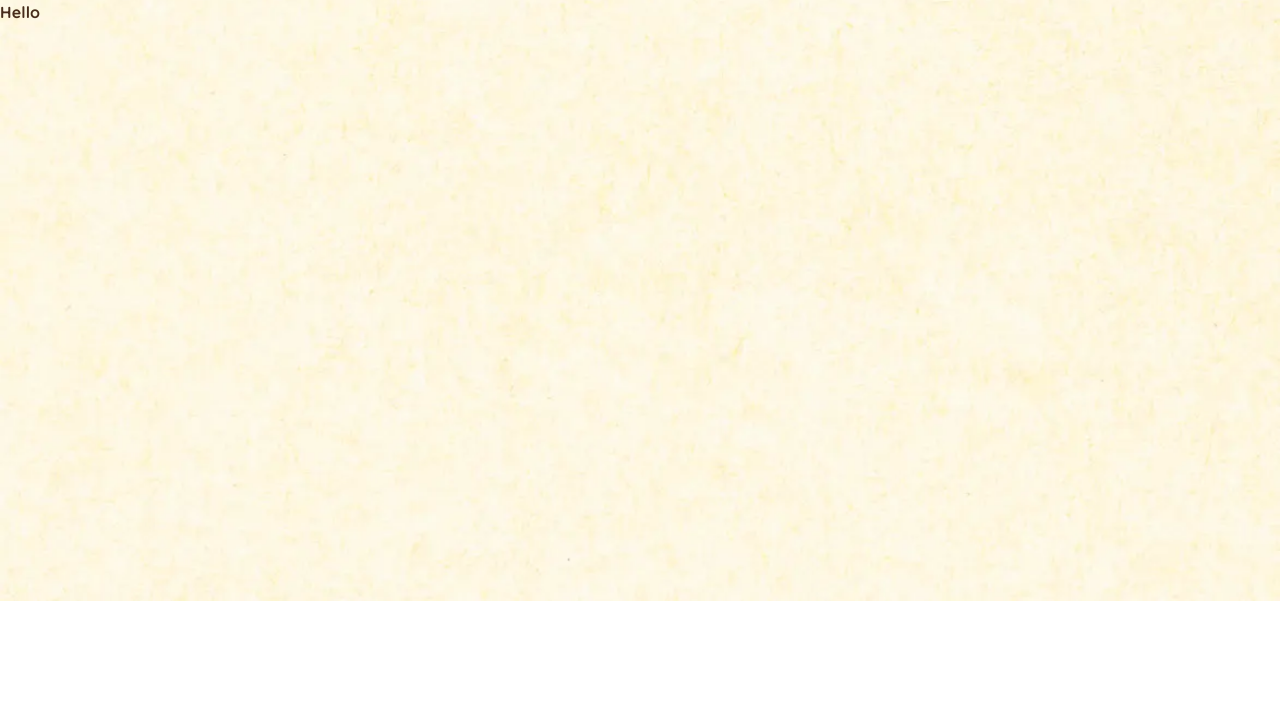
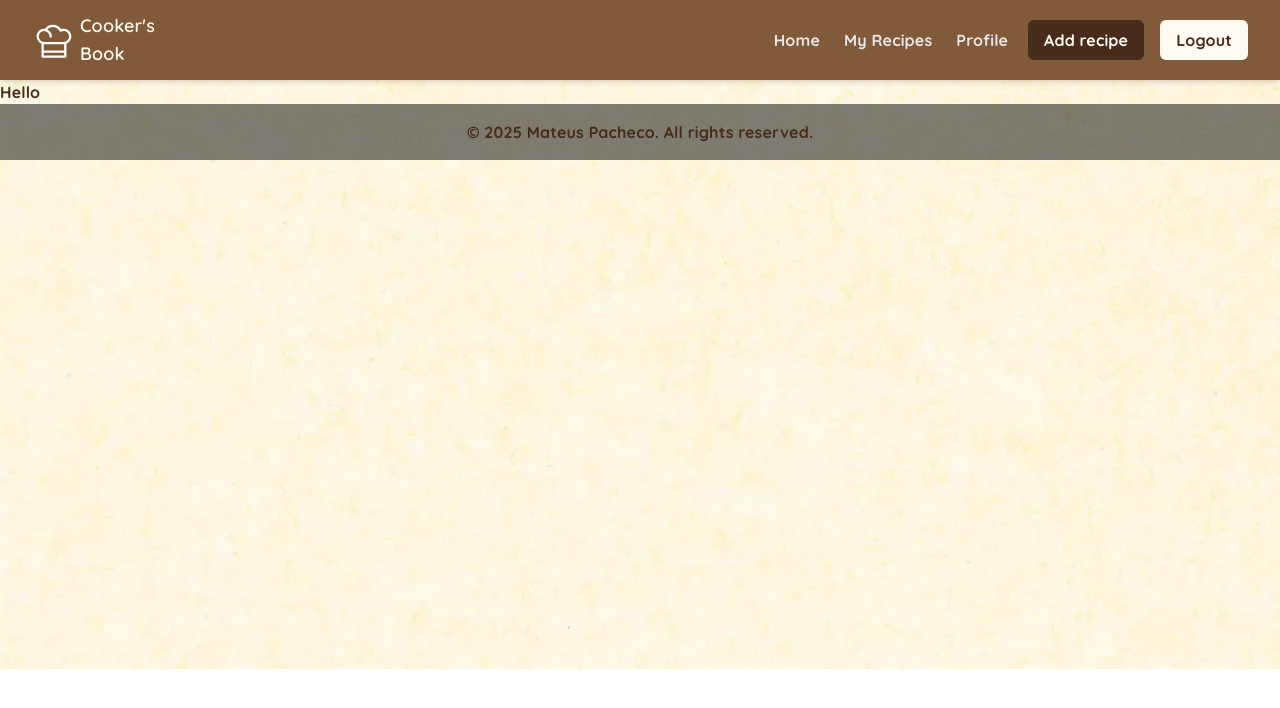
Before and after one commit to echoPacheco/next-cookers-book, a Next.js app: page / in a window 1280 px wide. Shown: the top 708 px of the page. Built offline with nearby package versions, Linux system fonts and the light colour scheme.

Commit message:
Add Navbar and Footer

```diff
--- a/src/app/layout.tsx
+++ b/src/app/layout.tsx
@@ -1,5 +1,7 @@
 import type { Metadata } from "next";
 import "./globals.css";
+import Footer from "@/components/layouts/Footer";
+import Navbar from "@/components/layouts/Navbar";
 
 export const metadata: Metadata = {
   title: "Cooker's Book",
@@ -12,7 +14,11 @@ export default function RootLayout({
 }>) {
   return (
     <html lang="en">
-      <body className={`antialiased`}>{children}</body>
+      <body className={`antialiased`}>
+        <Navbar />
+        {children}
+        <Footer />
+      </body>
     </html>
   );
 }
--- /dev/null
+++ b/src/components/layouts/Footer.tsx
@@ -0,0 +1,11 @@
+const Footer = () => {
+  return (
+    <footer className="text-center py-4 bg-black bg-opacity-50 ">
+      <p>
+        &copy; {new Date().getFullYear()} Mateus Pacheco. All rights reserved.
+      </p>
+    </footer>
+  );
+};
+
+export default Footer;
--- /dev/null
+++ b/src/components/layouts/Navbar.tsx
@@ -0,0 +1,59 @@
+import Link from "next/link";
+import { redirect } from "next/navigation";
+
+const Navbar = () => {
+  // const handleLogout = async () => {
+  //   try {
+  //     await fetch("http://localhost:3000/auth/logout", {
+  //       method: "GET",
+  //       credentials: "include",
+  //     });
+
+  //     redirect("/auth/login");
+  //   } catch (error) {
+  //     console.error("Error logging out:", error);
+  //   }
+  // };
+
+  return (
+    <div className="relative w-full h-20 shadow-md">
+      <div className="absolute inset-0 bg-brown flex items-center justify-between px-8">
+        <Link
+          href="/"
+          className="text-white text-lg font-semibold flex items-center hover:text-white"
+        >
+          <img className="max-h-12" src="/assets/icons/cooker.svg" alt="Logo" />{" "}
+          Cooker's Book
+        </Link>
+
+        <nav className="flex-1 flex justify-end space-x-6 mx-5">
+          <Link href="/" className="text-gray-200 hover:text-white">
+            Home
+          </Link>
+          <Link href="/user_recipes" className="text-gray-200 hover:text-white">
+            My Recipes
+          </Link>
+          <Link href="/profile" className="text-gray-200 hover:text-white">
+            Profile
+          </Link>
+        </nav>
+
+        <div className="flex space-x-4">
+          <Link href="/recipe/new">
+            <button className="bg-dark_brown text-white hover:opacity-85 py-2 px-4 rounded-md">
+              Add recipe
+            </button>
+          </Link>
+          <button
+            className="bg-white text-dark_brown hover:opacity-75 py-2 px-4 rounded-md"
+            // onClick={handleLogout}
+          >
+            Logout
+          </button>
+        </div>
+      </div>
+    </div>
+  );
+};
+
+export default Navbar;
--- a/tailwind.config.ts
+++ b/tailwind.config.ts
@@ -8,9 +8,16 @@ const config: Config = {
   ],
   theme: {
     extend: {
+      fontFamily: {
+        quicksand: ["Quicksand", "sans-serif"],
+        kalam: ["Kalam", "cursive"],
+      },
       colors: {
-        background: "var(--background)",
-        foreground: "var(--foreground)",
+        white: "#FFFBF2",
+        brown: "#815A39",
+        dark_brown: "#472C1B",
+        grey: "#AA9E96",
+        light_grey: "#C6BEB8",
       },
     },
   },
```
Also changed, not shown: package.json (+6 -5 lines), 1 other file (tests, documents, lock files or other folders).
